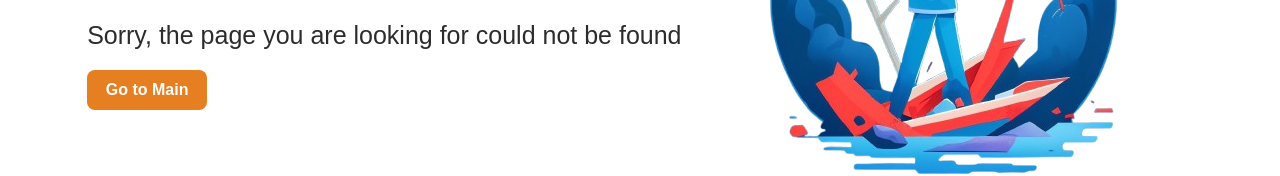
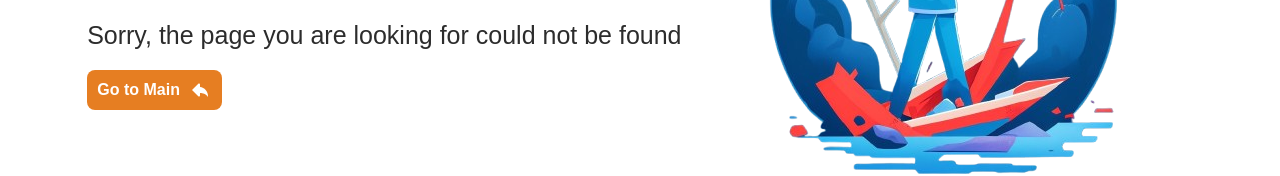
Before and after one commit to Naeemi7/AfghanKar.af, a React (Vite) app in the folder client/: page /about in a window 1280 px wide. Shown: the part 412-588 px from the top of the page. Built offline with nearby package versions, Linux system fonts and the light colour scheme.

Commit message:
the registration page in which the selectionCard has been optimized UX/UI based

```diff
--- a/client/src/pages/not-found-page/NotFoundPage.jsx
+++ b/client/src/pages/not-found-page/NotFoundPage.jsx
@@ -17,7 +17,9 @@ const NotFoundPage = () => {
           <p>Sorry, the page you are looking for could not be found</p>
           <Button
             name="Go to Main"
-            width={120}
+            width={135}
+            iconLibrary="ti"
+            iconName="TiArrowBack"
             onClick={() => {
               goTo("/");
             }}
```
